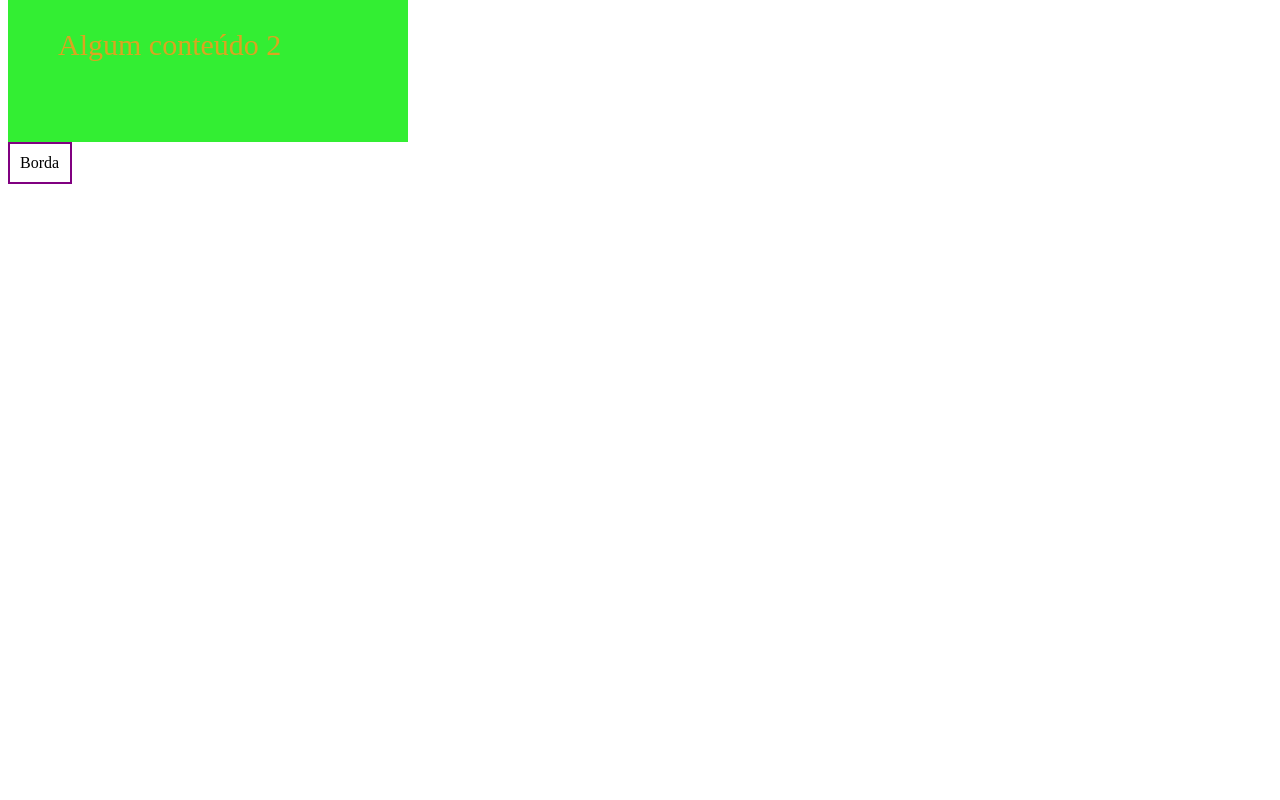
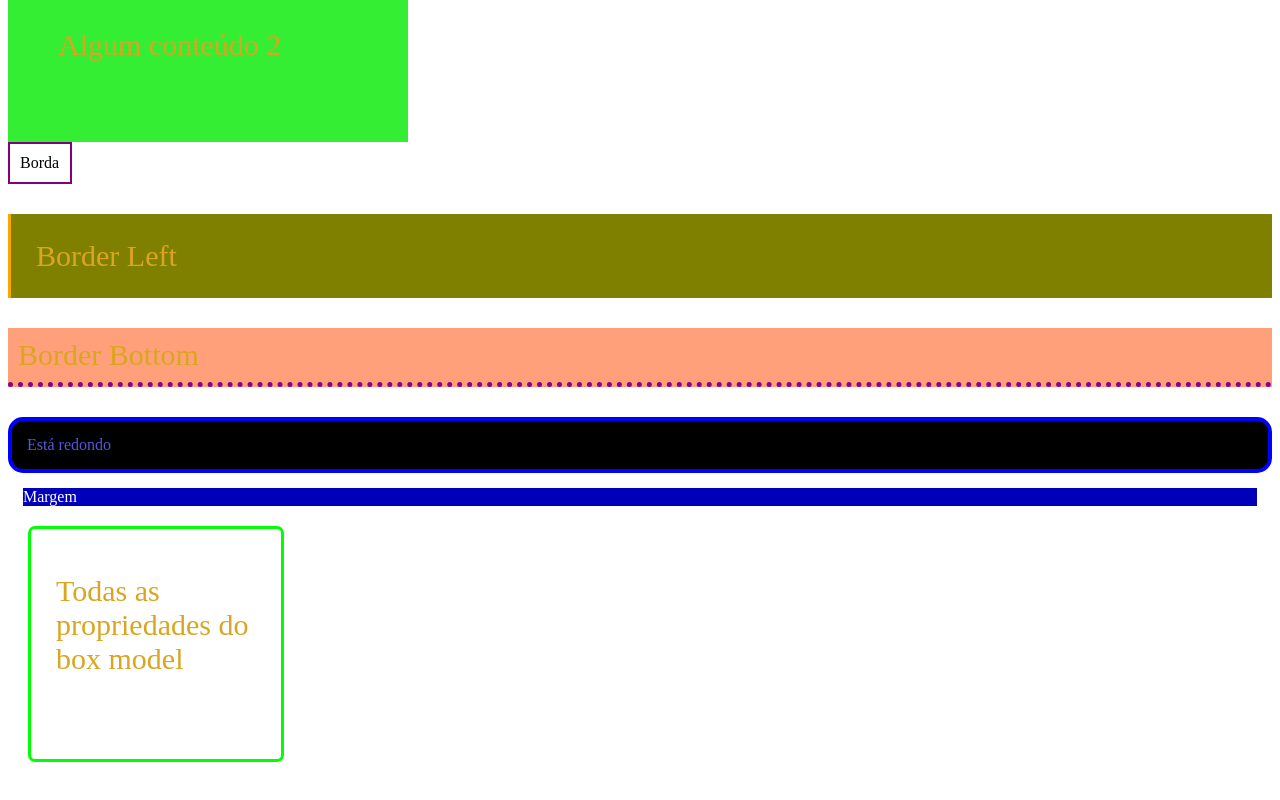
Before and after one commit to MiguelHAndrade/formacao_front-end, a plain HTML site: page formacao_front-end/3-CSS/index.html in a window 1280 px wide. Shown: the part 3313-4113 px from the top of the page. Before the commit the page ends 4005 px from the top, so only its background shows below. Drawn offline with Linux system fonts and the light colour scheme.

Commit message:
Lesson: 69
HTML and CSS review

```diff
--- a/formacao_front-end/3-CSS/css/styles.css
+++ b/formacao_front-end/3-CSS/css/styles.css
@@ -165,3 +165,42 @@ h2{
     padding: 10px;
     width: 40px;
 }
+
+/* border individual */
+.border-left{
+    border-left: 3px solid orange;
+    background-color: olive;
+    padding: 25px;
+}
+
+.border-btm{
+    border-bottom: 5px dotted darkmagenta;
+    background-color: lightsalmon;
+    padding: 10px;
+}
+
+/* border radius */
+.rounded{
+    border: 4px solid #00F;
+    background-color: #000;
+    color: #55D;
+    padding: 15px;
+    border-radius: 15px;
+}
+
+/* margem */
+.mrgn{
+    margin: 15px;
+    background-color: #00B;
+    color: #FFF;
+}
+
+/* box model */
+.box-model{
+    margin: 20px;
+    padding: 15px 25px;
+    border: 3px solid #0F0;
+    border-radius: 7px;
+    width: 200px;
+    height: 200px;
+}
--- a/formacao_front-end/3-CSS/index.html
+++ b/formacao_front-end/3-CSS/index.html
@@ -119,5 +119,20 @@
     <!-- 27 - border -->
     <div class="border">Borda</div>
 
+    <!-- 28 - border individual -->
+    <p class="border-left">Border Left</p>
+    <p class="border-btm">Border Bottom</p>
+
+    <!-- 29 - border radius -->
+    <div class="rounded">Está redondo</div>
+
+    <!-- 30 - margem -->
+    <div class="mrgn">Margem</div>
+
+    <!-- 31 - box model -->
+    <div class="box-model">
+        <p>Todas as propriedades do box model</p>
+    </div>
+
 </body>
 </html>
```
Also changed, not shown: formacao_front-end/3-CSS/css/desafio3.css (added, +16 -0 lines), formacao_front-end/3-CSS/desafio3.html (added, +15 -0 lines).
